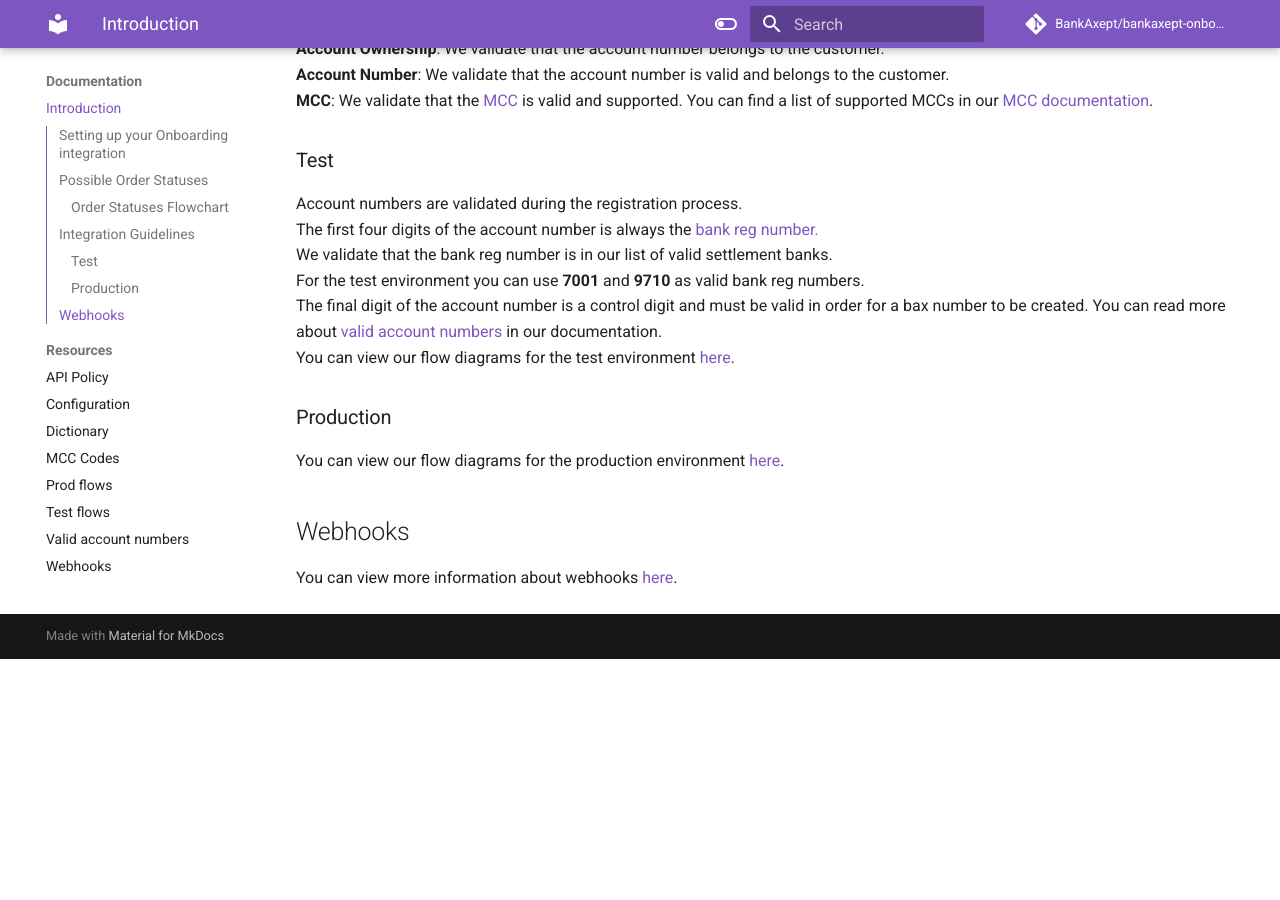
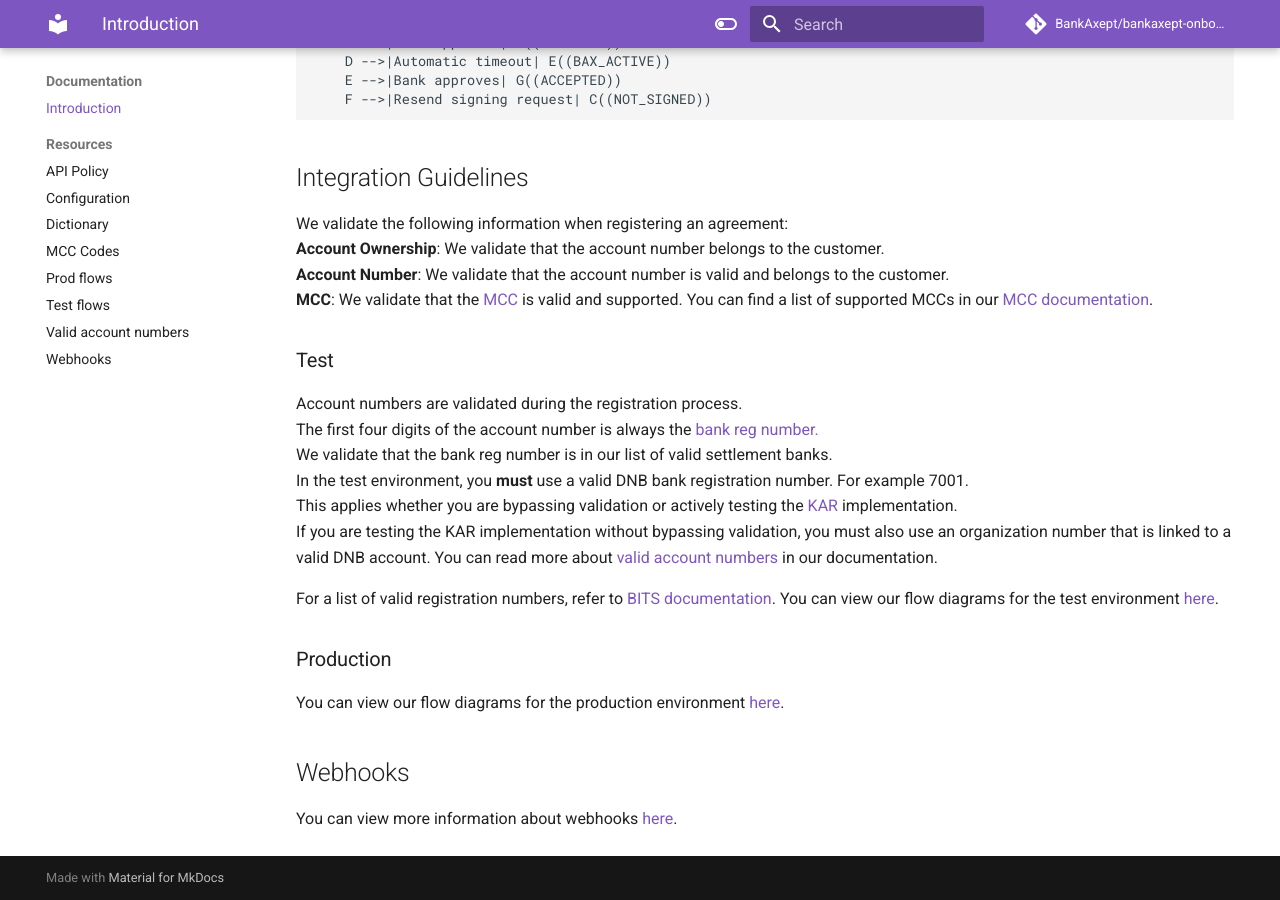
Before and after one commit to BankAxept/bankaxept-onboarding-external-documentation, an MkDocs documentation site: the page built from docs/getting_started.md, in a window 1280 px wide and 900 px high, scrolled down 1794 px. Built offline with MkDocs 1.6.1 and Material for MkDocs 9.7.7, drawn with Linux system fonts in a browser that asks for light colours; comment, search, counter and statistics services are not loaded; before the commit the page ends 2453 px from its top, so only the background shows below that; some of the changed text lies outside the part shown.

Commit message:
Add notices about supported account numbers and bank reg numbers (#28)

```diff
--- a/docs/getting_started.md
+++ b/docs/getting_started.md
@@ -18,6 +18,11 @@ Following a merchant agreement registration request BankAxept will:
 Bax numbers are loaded onto payment terminals in order to connect them to the payment network.
 Baxbis is the system operated by Nets which issues bax numbers and
 maintains the network necessary for payment terminals to work.
+
+# Limitations
+This API does not support bank accounts that are not owned by the organization entering into the agreement. <br/>
+For example, Enkeltpersonforetak accounts might be registered on the owners Norwegian national identity number instead of their organization number. This will cause the [KAR](dictionary.md) check to fail since the account is not connected to the organization.  <br/>
+In these cases the order must go through Nets Ordrekontor.
 
 ## Setting up your Onboarding integration
 
@@ -62,8 +67,12 @@ We validate the following information when registering an agreement: <br/>
 
 ### Test
 Account numbers are validated during the registration process. <br/> The first four digits of the account number is always the [bank reg number.](dictionary.md) <br/>
-We validate that the bank reg number is in our list of valid settlement banks. <br/> For the test environment you can use **7001** and **9710** as valid bank reg numbers. <br/>
-The final digit of the account number is a control digit and must be valid in order for a bax number to be created. You can read more about [valid account numbers](./valid_account_numbers.md) in our documentation. <br/>
+We validate that the bank reg number is in our list of valid settlement banks. <br/>
+In the test environment, you **must** use a valid DNB bank registration number. For example 7001. <br/>
+This applies whether you are bypassing validation or actively testing the [KAR](./dictionary.md) implementation. <br/>
+If you are testing the KAR implementation without bypassing validation, you must also use an organization number that is linked to a valid DNB account. You can read more about [valid account numbers](./valid_account_numbers.md) in our documentation. <br/>
+
+For a list of valid registration numbers, refer to [BITS documentation](https://www.bits.no/document/iban/).
 You can view our flow diagrams for the test environment [here](./test_flows.md).
 
 ### Production
```
Also changed, not shown: docs/dictionary.md (+1 -0 lines), docs/prod_flows.md (+1 -1 lines), docs/test_flows.md (+1 -1 lines).
